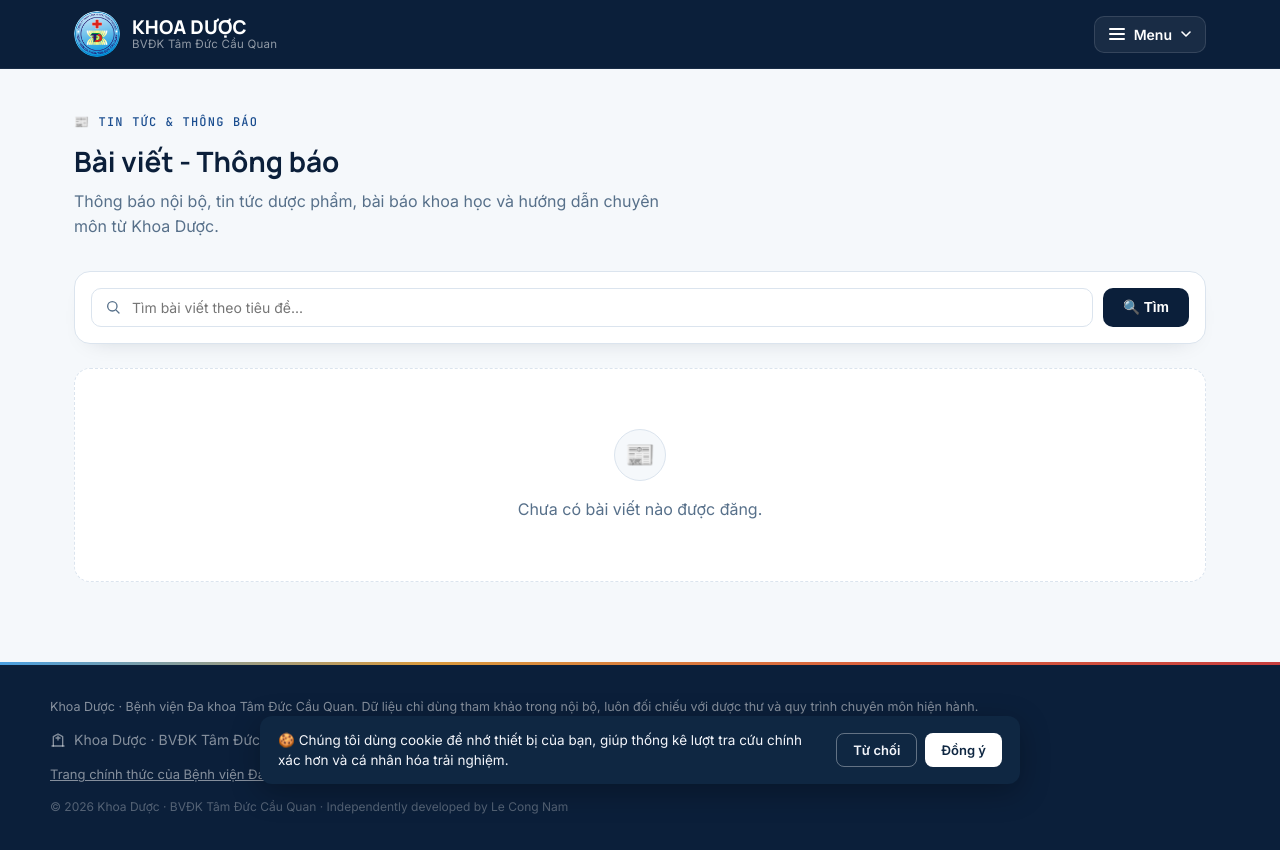
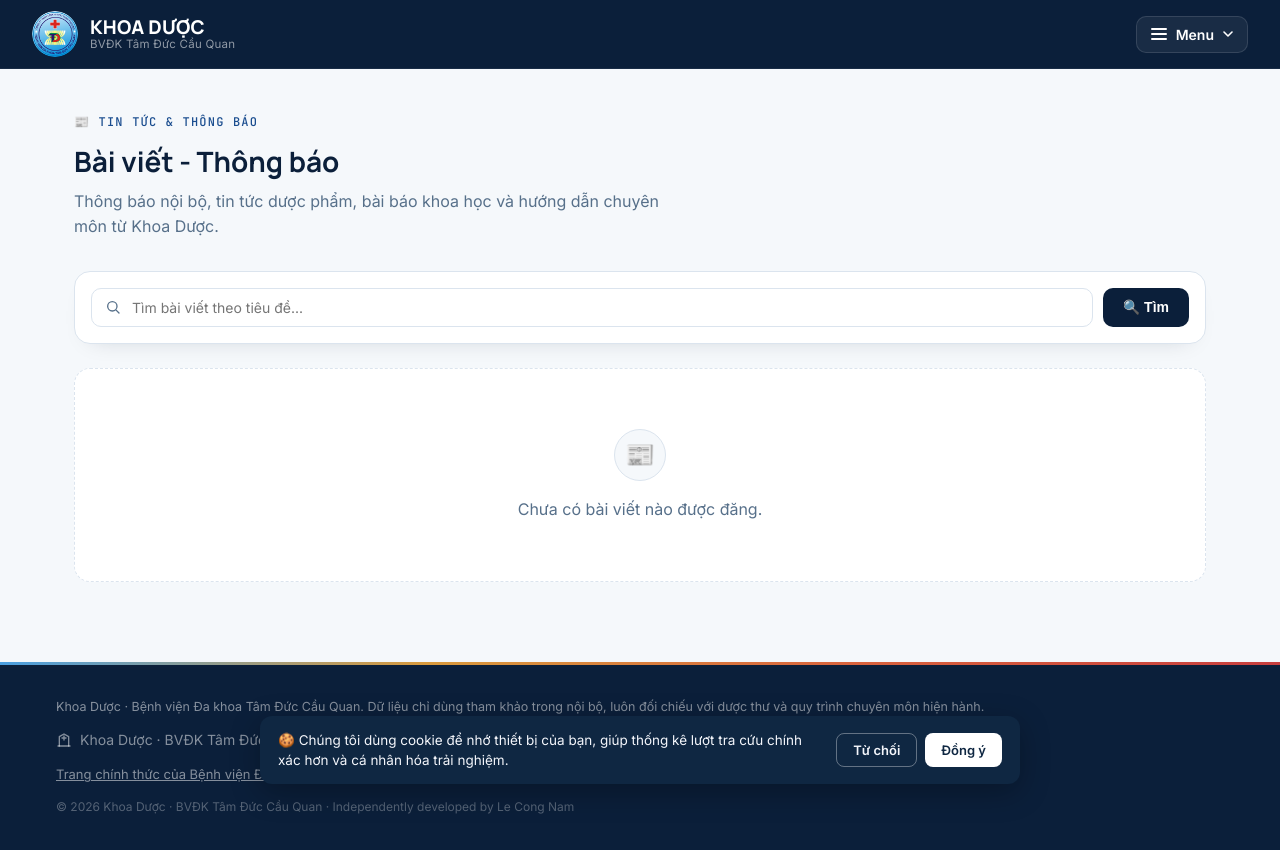
Before and after one commit to nammlc/pharmacy-portal, a Flask app: page /bai-viet/ in a window 1280 px wide. Run offline with Flask 3, Linux system fonts and the light colour scheme; data that the repository does not hold is empty.

Commit message:
fix detail parmacy 2

```diff
--- a/pharmacy_portal/app/static/css/style.css
+++ b/pharmacy_portal/app/static/css/style.css
@@ -71,9 +71,9 @@ a { color: inherit; text-decoration: none; }
 }
 
 .header-inner {
-  max-width: 1180px;
-  margin: 0 auto;
-  padding: 0 24px;
+  max-width: none;
+  margin: 0;
+  padding: 0 32px;
   display: flex;
   align-items: center;
   justify-content: space-between;
@@ -807,6 +807,11 @@ a { color: inherit; text-decoration: none; }
 /* ============================================================
    DRUG DETAIL PAGE (trang chi tiết 1 thuốc) - bố cục hiện đại
    ============================================================ */
+/* Bố cục 3-6-3: nội dung chi tiết thuốc nằm giữa, chiếm 6/12 cột (50%) */
+.drug-page { width: 100%; margin: 0 auto; }
+@media (min-width: 1200px) { .drug-page { width: 50%; } }
+@media (min-width: 800px) and (max-width: 1199px) { .drug-page { width: 75%; } }
+
 .drug-hero {
   display: flex;
   gap: 28px;
@@ -1013,9 +1018,9 @@ a { color: inherit; text-decoration: none; }
 }
 
 .header-inner {
-  max-width: 1180px;
-  margin: 0 auto;
-  padding: 0 24px;
+  max-width: none;
+  margin: 0;
+  padding: 0 32px;
   display: flex;
   align-items: center;
   justify-content: space-between;
@@ -1849,7 +1854,7 @@ a { color: inherit; text-decoration: none; }
   height: 3px;
   background: linear-gradient(90deg, var(--sky-400), var(--level-trungbinh), var(--level-nang), var(--level-cctd));
 }
-.footer-inner { max-width: 1180px; margin: 0 auto; font-size: 12.5px; }
+.footer-inner { max-width: none; margin: 0; padding: 0 32px; font-size: 12.5px; }
 
 /* Accessibility: focus visibility */
 a:focus-visible, button:focus-visible, input:focus-visible {
--- a/pharmacy_portal/app/templates/danh_muc_thuoc/chi_tiet.html
+++ b/pharmacy_portal/app/templates/danh_muc_thuoc/chi_tiet.html
@@ -3,6 +3,7 @@
 {% block title %}{{ thuoc.ten_biet_duoc }}{% endblock %}
 
 {% block content %}
+<div class="drug-page">
 <div class="drug-hero">
   <div class="drug-hero-media">
     {% if thuoc.hinh_anh %}
@@ -43,4 +44,5 @@
   {% endcall %}
   {% endif %}
 </div>
+</div>
 {% endblock %}
--- a/pharmacy_portal/app/templates/nha_thuoc_bv/chi_tiet.html
+++ b/pharmacy_portal/app/templates/nha_thuoc_bv/chi_tiet.html
@@ -3,6 +3,7 @@
 {% block title %}{{ thuoc.ten_biet_duoc }}{% endblock %}
 
 {% block content %}
+<div class="drug-page">
 <div class="drug-hero">
   <div class="drug-hero-media">
     {% if thuoc.hinh_anh %}
@@ -35,4 +36,5 @@
   {% endcall %}
   {% endif %}
 </div>
+</div>
 {% endblock %}
```
